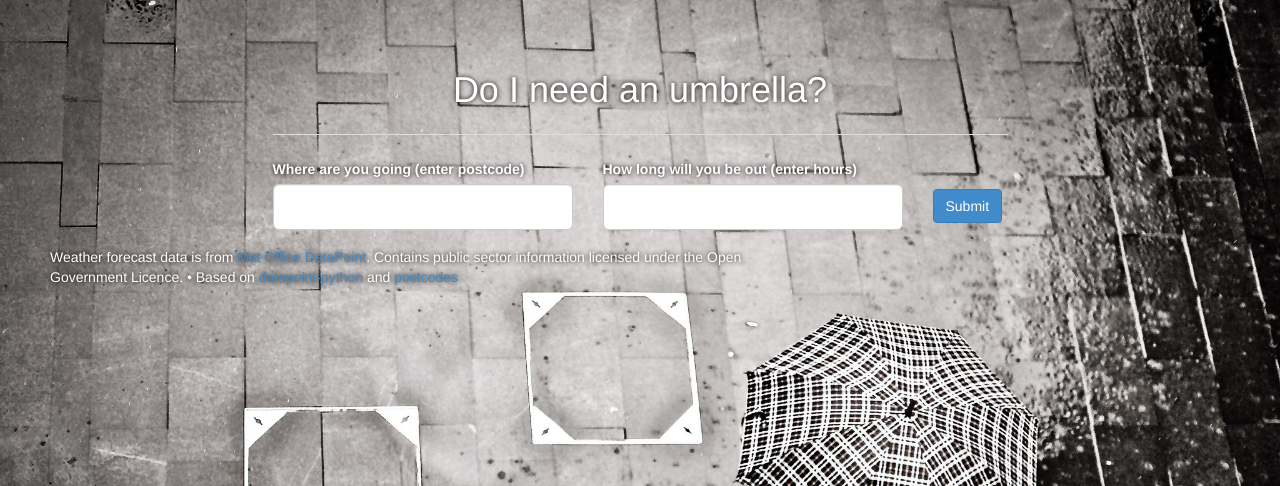
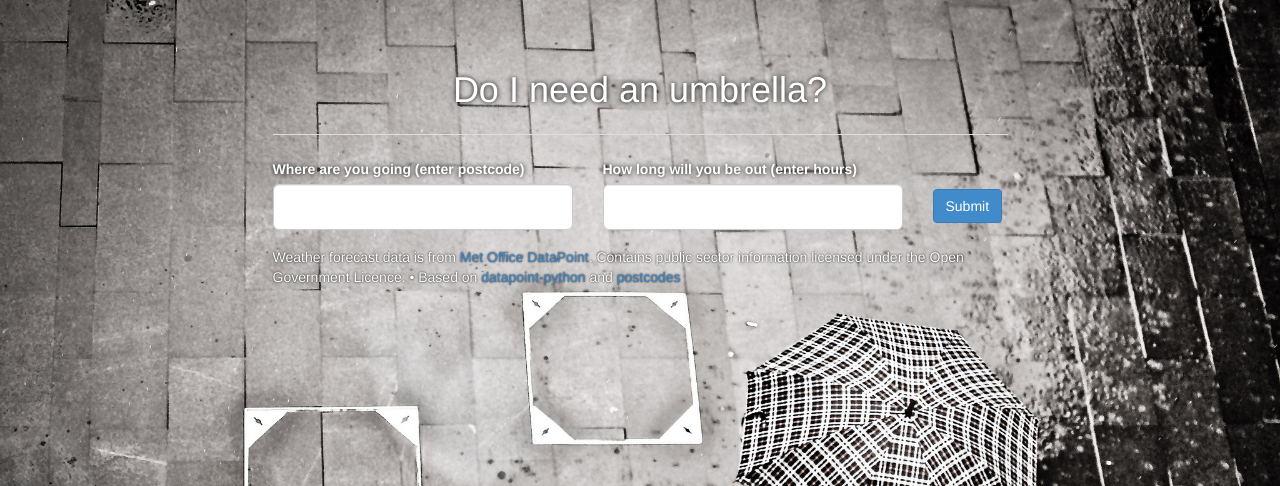
Before and after one commit to oliverroick/do-i-need-an-umbrella, a Flask app: page / in a window 1280 px wide. Shown: the top 486 px of the page. Run offline with Flask 2, Linux system fonts and the light colour scheme; some libraries are stand-ins or nearby versions.

Commit message:
Update style.css

```diff
--- a/static/style.css
+++ b/static/style.css
@@ -38,5 +38,6 @@ form button {
 
 div#credits {
     width: 735px;
-    text-shadow: 0 0 5px #000000;
+    text-shadow: 0 0 2px #000000;
+    margin: 24px auto;
 }
```
